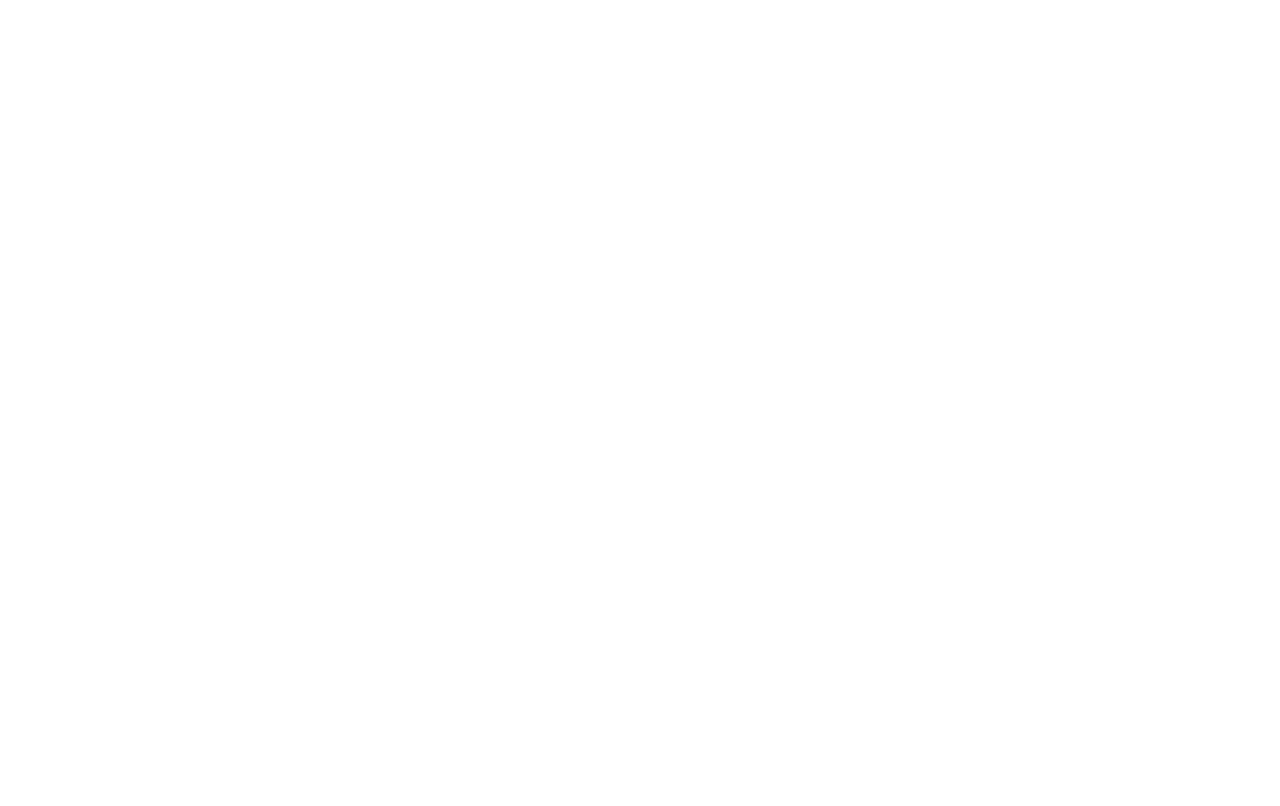
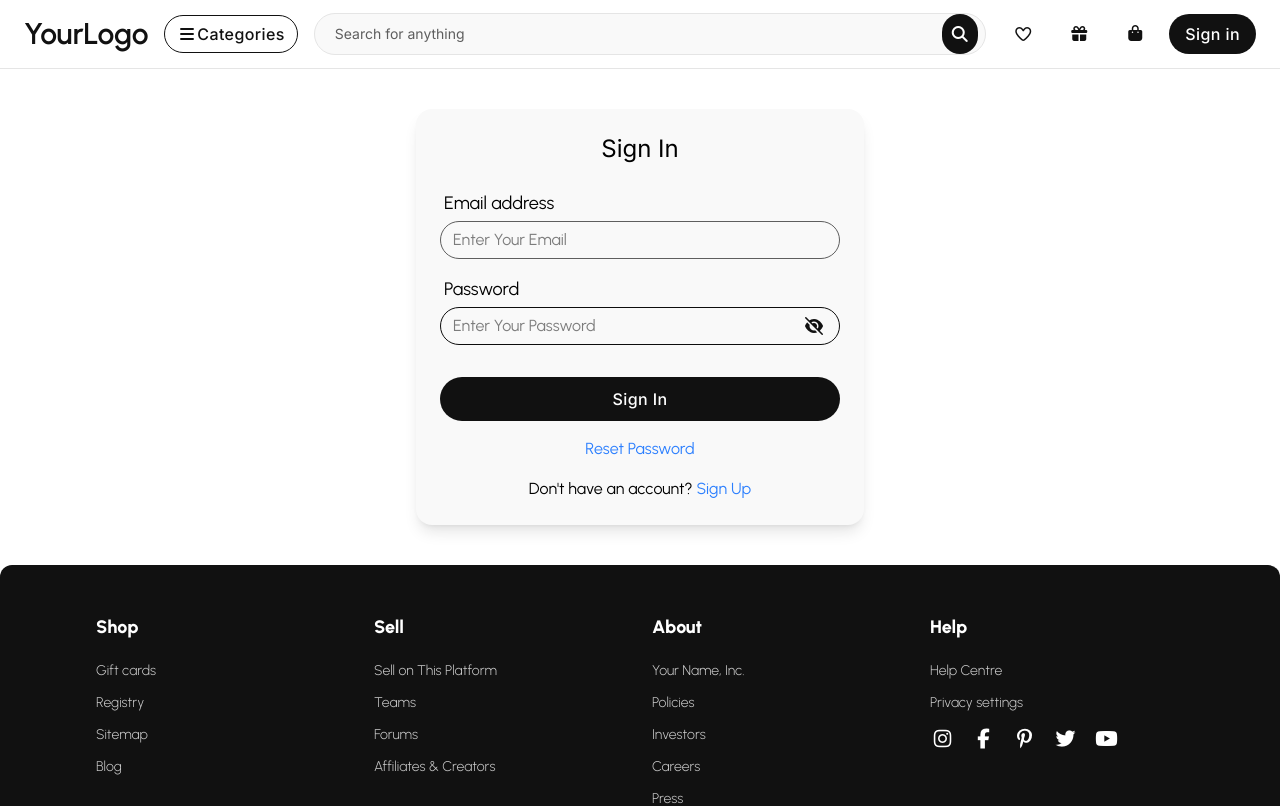
Before and after one commit to Xen-Xie/sttc-e, a React (Vite) app in the folder FrontEnd/: page /sign-in in a window 1280 px wide. Before the commit this address had no page. Shown: the top 806 px of the page. Built offline with nearby package versions, Linux system fonts and the light colour scheme.

Commit message:
Static Signin page created

```diff
--- a/FrontEnd/src/App.jsx
+++ b/FrontEnd/src/App.jsx
@@ -2,12 +2,14 @@
 import { Route,Routes } from "react-router";
 import Layout from "./utils/layout";
 import Home from "./pages/client/Home/Home";
+import SignIn from "./pages/client/Auth/SignIn";
 function App() {
   return (
     <>
       <Routes>
         <Route path="/" element={<Layout />}>
         <Route index element= {<Home />} />
+        <Route path="/sign-in" element= {<SignIn />} />
 
         </Route>
       </Routes>
--- a/FrontEnd/src/components/Navigation.jsx
+++ b/FrontEnd/src/components/Navigation.jsx
@@ -158,7 +158,9 @@
             className="font-inter text-sm font-medium px-4 py-2"
             variant="primary"
           >
-            Sign in
+          <Link to="/sign-in">
+                  Sign in
+                </Link>
           </Btn>
 
           <Tooltip
@@ -216,7 +218,9 @@
                 className="font-inter text-sm font-medium px-4 py-2"
                 variant="primary"
               >
-                Sign in
+                <Link to="/sign-in">
+                  Sign in
+                </Link>
               </Btn>
             </div>
           </motion.div>
--- /dev/null
+++ b/FrontEnd/src/pages/client/Auth/SignIn.jsx
@@ -0,0 +1,151 @@
+import React, { useState } from "react";
+import Btn from "../../../components/common/UI/Btn";
+import { Link } from "react-router";
+
+function SignIn() {
+  const [email, setEmail] = useState("");
+  const [emailError, setEmailError] = useState("");
+
+  const [password, setPassword] = useState("");
+  const [passError, setPassError] = useState("");
+
+  const [showPassword, setShowPassword] = useState(false);
+
+  // Email Validation
+  const validateEmail = (value) => {
+    setEmail(value);
+
+    const regex = /^[^\s@]+@[^\s@]+\.[^\s@]+$/;
+
+    if (value.trim() === "") {
+      setEmailError("Email is required");
+    } else if (!regex.test(value)) {
+      setEmailError("Invalid email format");
+    } else {
+      setEmailError("");
+    }
+  };
+
+  // Password Validation
+  const validatePassword = (value) => {
+    setPassword(value);
+
+    if (value.trim() === "") {
+      setPassError("Password is required");
+    } else if (value.length < 6) {
+      setPassError("Password must be at least 6 characters");
+    } else {
+      setPassError("");
+    }
+  };
+
+  // Form Submit Validation
+  const handleSubmit = (e) => {
+    e.preventDefault();
+
+    let valid = true;
+
+    if (!email) {
+      setEmailError("Email is required");
+      valid = false;
+    }
+
+    if (!password) {
+      setPassError("Password is required");
+      valid = false;
+    }
+
+    if (!valid) return;
+
+    window.location.href = "/";
+  };
+
+  return (
+    <div className="bg-container max-w-md mx-2 xs:mx-3 md:mx-auto mt-10 p-6 rounded-2xl shadow-lg font-urbanist">
+      <h1 className="text-center text-2xl font-inter">Sign In</h1>
+
+      <form onSubmit={handleSubmit}>
+        <div className="flex flex-col gap-4 mt-6">
+          {/* Email Field */}
+          <div className="flex flex-col gap-1">
+            <label htmlFor="Email" className="text-lg mx-1">
+              Email address
+            </label>
+
+            <input
+              type="email"
+              placeholder="Enter Your Email"
+              id="Email"
+              value={email}
+              onChange={(e) => validateEmail(e.target.value)}
+              className={`border px-3 py-1.5 rounded-3xl outline-none transition
+              ${
+                emailError
+                  ? "border-warning/60 bg-warning/20"
+                  : "border-secondary"
+              }`}
+            />
+
+            {emailError && (
+              <p className="text-warning text-sm mx-1">{emailError}</p>
+            )}
+          </div>
+
+          {/* Password Field */}
+          <div className="flex flex-col gap-1">
+            <label htmlFor="password" className="text-lg mx-1">
+              Password
+            </label>
+
+            <div className="relative">
+              <input
+                type={showPassword ? "text" : "password"}
+                placeholder="Enter Your Password"
+                id="password"
+                value={password}
+                onChange={(e) => validatePassword(e.target.value)}
+                className={`border px-3 py-1.5 rounded-3xl outline-none w-full pr-10 transition
+                ${
+                  passError
+                    ? "border-warning/60 bg-warning/20"
+                    : "border-accent"
+                }`}
+              />
+              <i
+                className={`fa-solid text-primary ${
+                  showPassword ? "fa-eye" : "fa-eye-slash"
+                }
+                absolute right-4 top-1/2 -translate-y-1/2 cursor-pointer text-gray-500`}
+                onClick={() => setShowPassword(!showPassword)}
+              ></i>
+            </div>
+
+            {passError && (
+              <p className="text-warning text-sm mx-1">{passError}</p>
+            )}
+          </div>
+
+          <Btn variant="primary" type="submit" className="w-full mt-4">
+            <Link to={"/"}>Sign In</Link>
+          </Btn>
+
+          <Link
+            to={"/reset-password"}
+            className="text-blue-500 hover:underline text-center"
+          >
+            Reset Password
+          </Link>
+        </div>
+
+        <div className="text-center mt-4">
+          Don't have an account?{" "}
+          <Link to={"/sign-up"} className="text-blue-500 hover:underline">
+            Sign Up
+          </Link>
+        </div>
+      </form>
+    </div>
+  );
+}
+
+export default SignIn;
```
